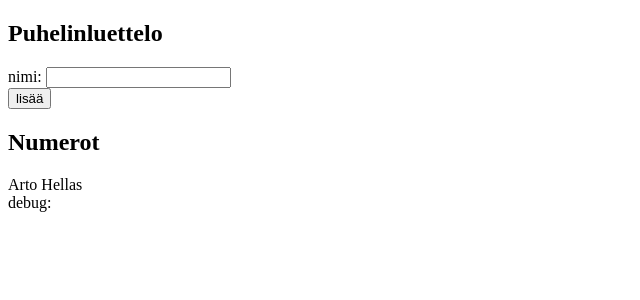
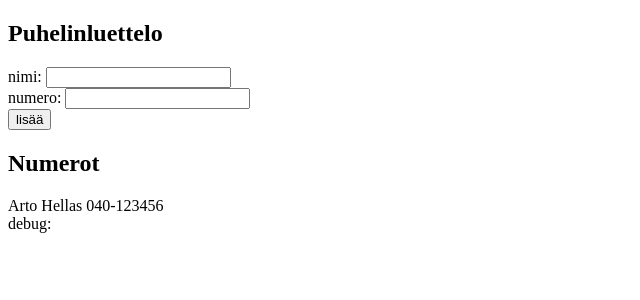
Before and after one commit to VeeraKoskinen/FullStack_Course-2-, a React (Create React App) app: page / in a window 1280 px wide. Shown: the top 300 px of the page, without its empty margins (0-640 px from the left). Built offline with nearby package versions, Linux system fonts and the light colour scheme.

Commit message:
Tehtävä 2.8

```diff
--- a/src/index.js
+++ b/src/index.js
@@ -7,9 +7,11 @@
     super(props)
     this.state = {
       persons: [
-        { name: 'Arto Hellas'}
+        { name: 'Arto Hellas',
+            number: '040-123456'}
       ],
-      newName: ''
+      newName: '',
+      newNumber: ''
     }
     }
 
@@ -17,10 +19,16 @@
         this.setState({newName: event.target.value})
     }
 
+    handleNumberChange = (event) => {
+        this.setState({newNumber: event.target.value})
+    }
+
+
+    /* Tehty henkilön ja numeron perusteella */
     isPersonOnTheList = () => {
         let arvo = false
         this.state.persons.forEach((person) => {
-            if (person.name === this.state.newName) {
+            if (person.name === this.state.newName || person.number === this.state.newNumber) {
                 arvo = true
 
             }
@@ -34,9 +42,9 @@
             alert('Tämä henkilö löytyy jo listalta!')
         } else {
             let newList = this.state.persons.slice()
-            {newList.push({name: this.state.newName})
+            {newList.push({name: this.state.newName, number:this.state.newNumber })
                 this.setState({persons: newList,
-                            newName: ''
+                            newName: '', newNumber: ''
                             })}
 
         }
@@ -48,7 +56,7 @@
                 {this.state.persons.map((person) => {
                     return (
                         <div key={person.name}>
-                            {person.name}
+                            {person.name} {person.number}
                         </div>
                     )
                 })}
@@ -64,6 +72,10 @@
             <div>
                 nimi: <input value={this.state.newName}
                             onChange={this.handleNameChange}/>
+            </div>
+            <div>
+                numero: <input value={this.state.newNumber}
+                            onChange={this.handleNumberChange}/>
             </div>
             <div>
                 <button type="submit">lisää</button>
```
